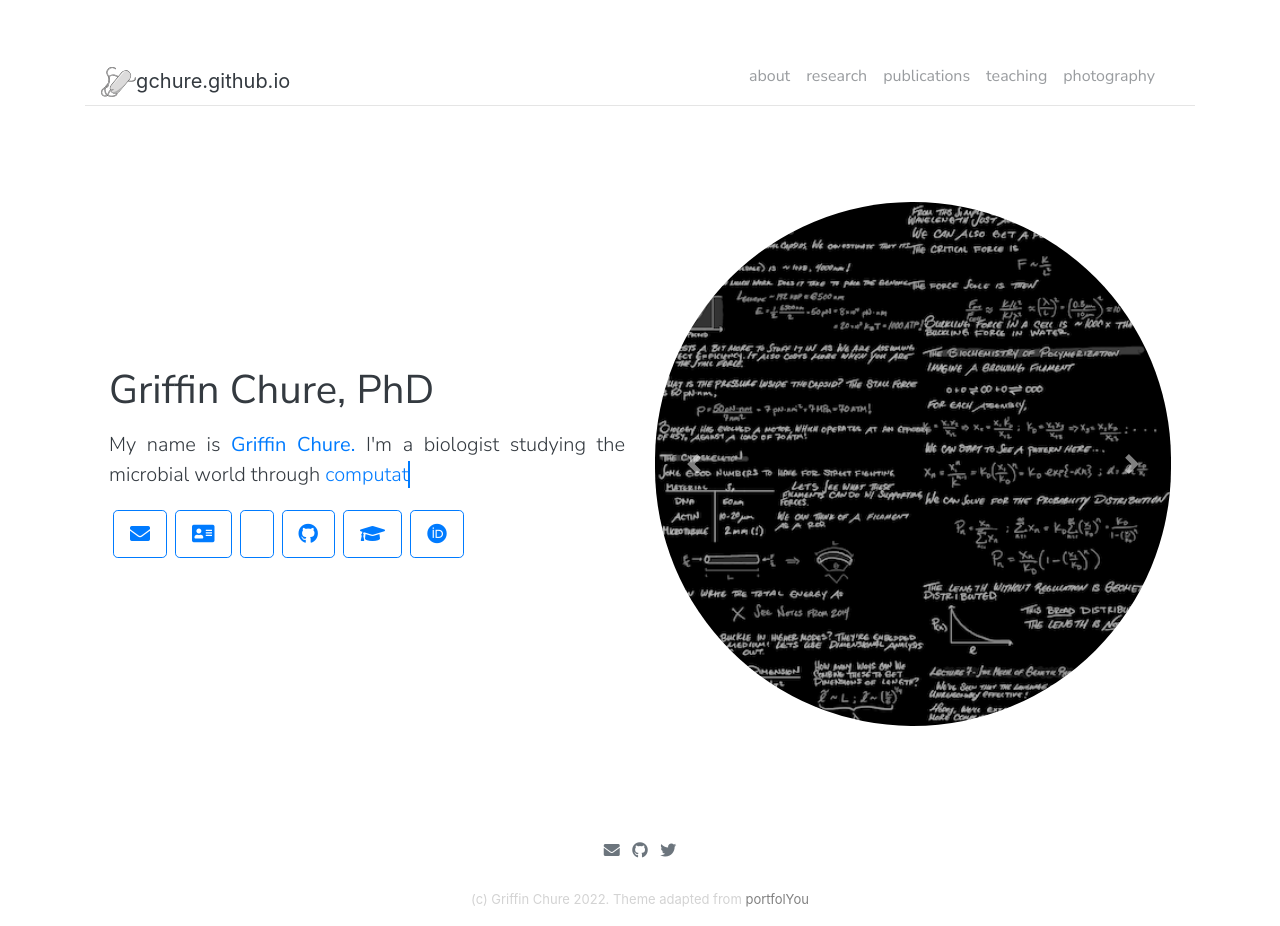
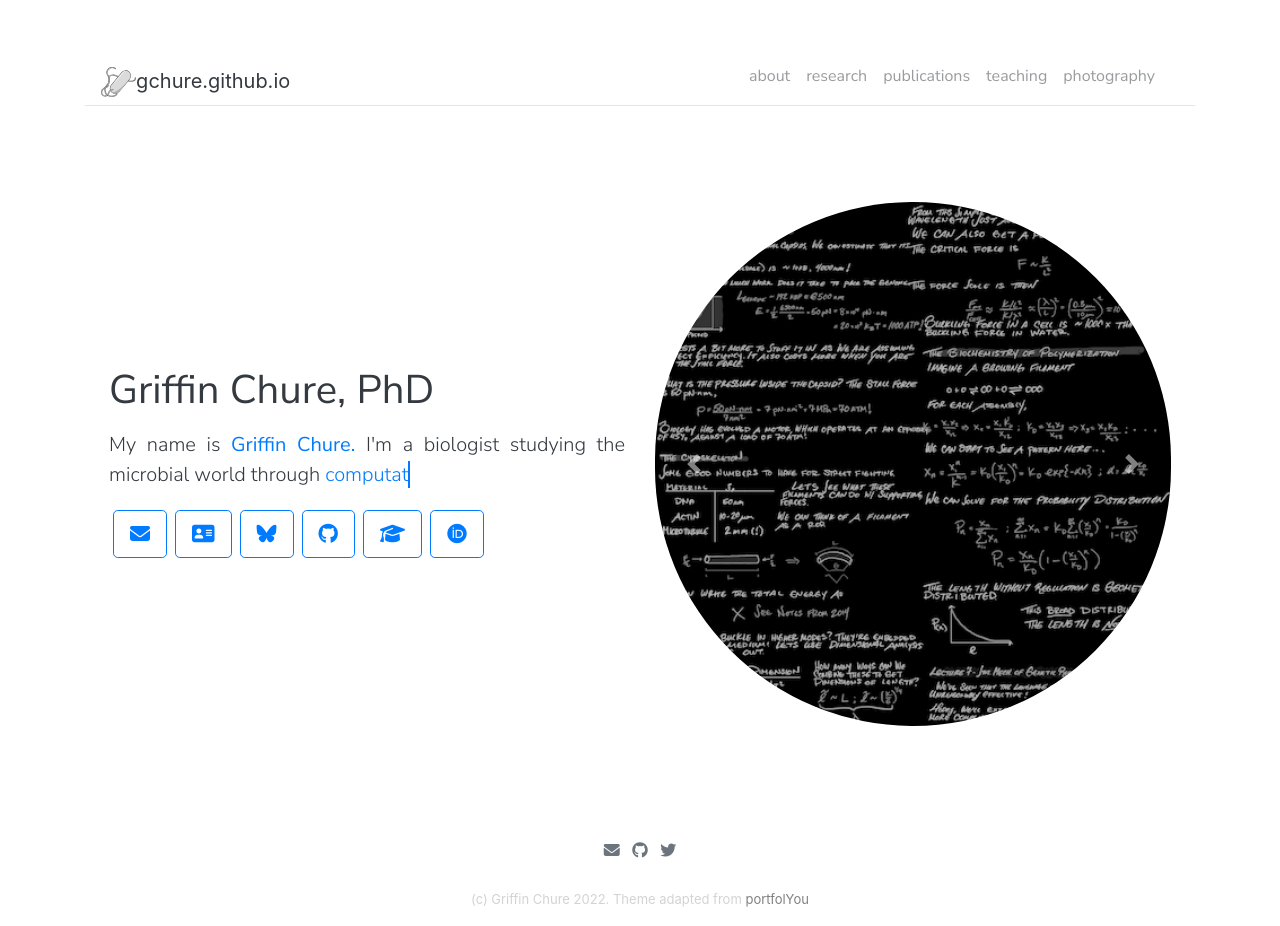
Before and after one commit to gchure/gchure.github.io, a Jekyll site: the page built from pages/index.md, in a window 1280 px wide. Built offline with Jekyll 4.4.1, drawn with Linux system fonts in a browser that asks for light colours; nearby versions of some CDN libraries; some web fonts are replaced.

Commit message:
Fixing the font-awesome version

```diff
--- a/_includes/head.html
+++ b/_includes/head.html
@@ -4,7 +4,7 @@
   {% assign description = page.description | default: site.description | strip_html | strip_newlines | truncate: 160 %}
 
   {% if page.name and page.collection == 'projects' %}
-    {% assign title = page.name | escape %}
+  {% assign title = page.name | escape %}
   {% endif %}
 
   <meta charset="utf-8">
@@ -25,7 +25,8 @@
   <script src="{{'/assets/js/typewriter.js' | relative_url}}"></script>
   <script src="{{ '/assets/js/theme.js' | relative_url }}"></script>
   <!-- Font Awesome CDN -->
-  <link rel="stylesheet" href="https://use.fontawesome.com/releases/v5.11.0/css/all.css">
+  <!-- <link rel="stylesheet" href="https://use.fontawesome.com/releases/v5.11.0/css/all.css"> -->
+  <link rel="stylesheet" href="https://use.fontawesome.com/releases/v6.7.2/css/all.css">
 
   <!-- Bootstrap CSS CDN -->
   <link rel="stylesheet" href="https://cdn.jsdelivr.net/npm/bootstrap@4.6.0/dist/css/bootstrap.min.css">
```
